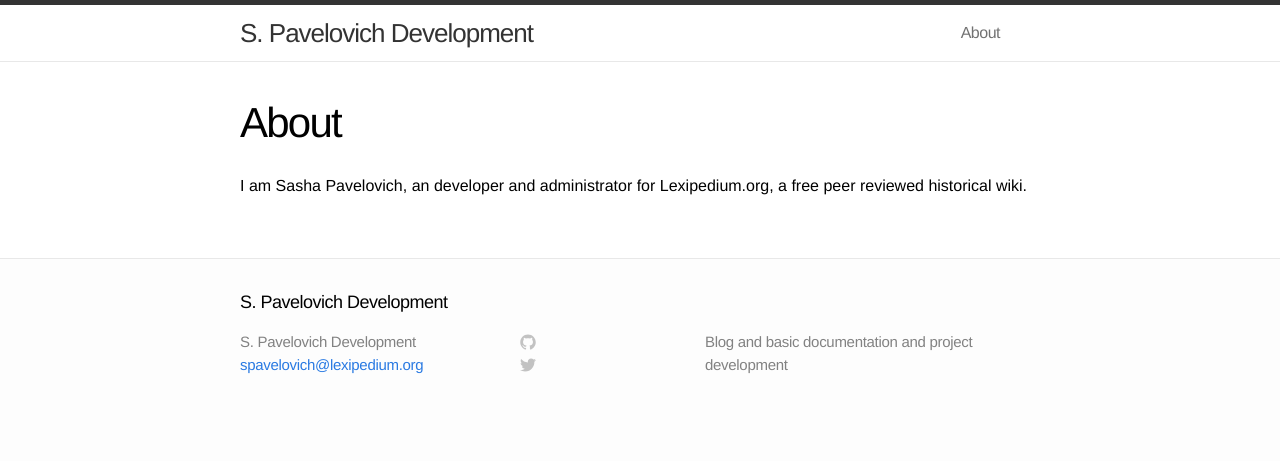
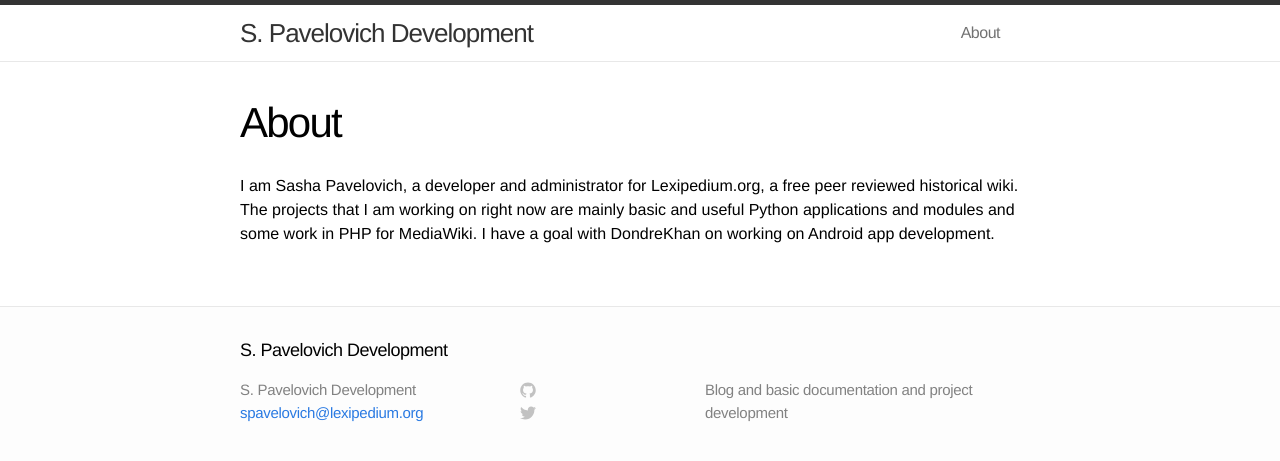
Before and after one commit to Pavelovich/pavelovich.github.io, a Jekyll site: the page built from about.md, in a window 1280 px wide. Shown: the top 461 px of the page. Built offline with Jekyll 4.4.1, drawn with Linux system fonts in a browser that asks for light colours.

Commit message:
Updating the about page

```diff
--- a/about.md
+++ b/about.md
@@ -4,4 +4,4 @@ title: About
 permalink: /about/
 ---
 
-I am Sasha Pavelovich, an developer and administrator for Lexipedium.org, a free peer reviewed historical wiki.
+I am Sasha Pavelovich, a developer and administrator for Lexipedium.org, a free peer reviewed historical wiki.  The projects that I am working on right now are mainly basic and useful Python applications and modules and some work in PHP for MediaWiki.  I have a goal with DondreKhan on working on Android app development.
```
